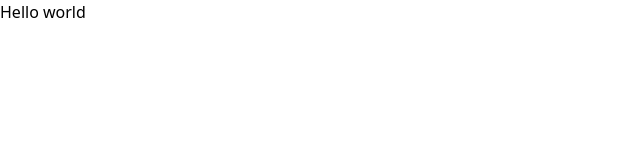
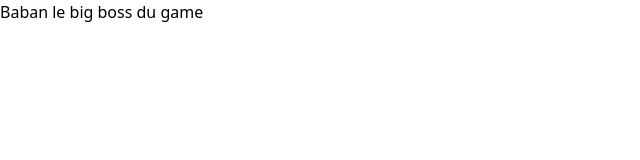
Before and after one commit to Babanlpz/front-end, a Next.js app: page / in a window 1280 px wide. Shown: the top 160 px of the page, without its empty margins (0-640 px from the left). Built offline with nearby package versions, Linux system fonts and the light colour scheme.

Commit message:
Feat debug firebase config

```diff
--- a/src/pages/index.tsx
+++ b/src/pages/index.tsx
@@ -4,7 +4,7 @@ export default function Home() {
   return (
     <>
       <Seo title="Coders Baban" description="Coders Baban" />
-      <h1>Hello world</h1>
+      <h1>Baban le big boss du game</h1>
     </>
   );
 }
```
